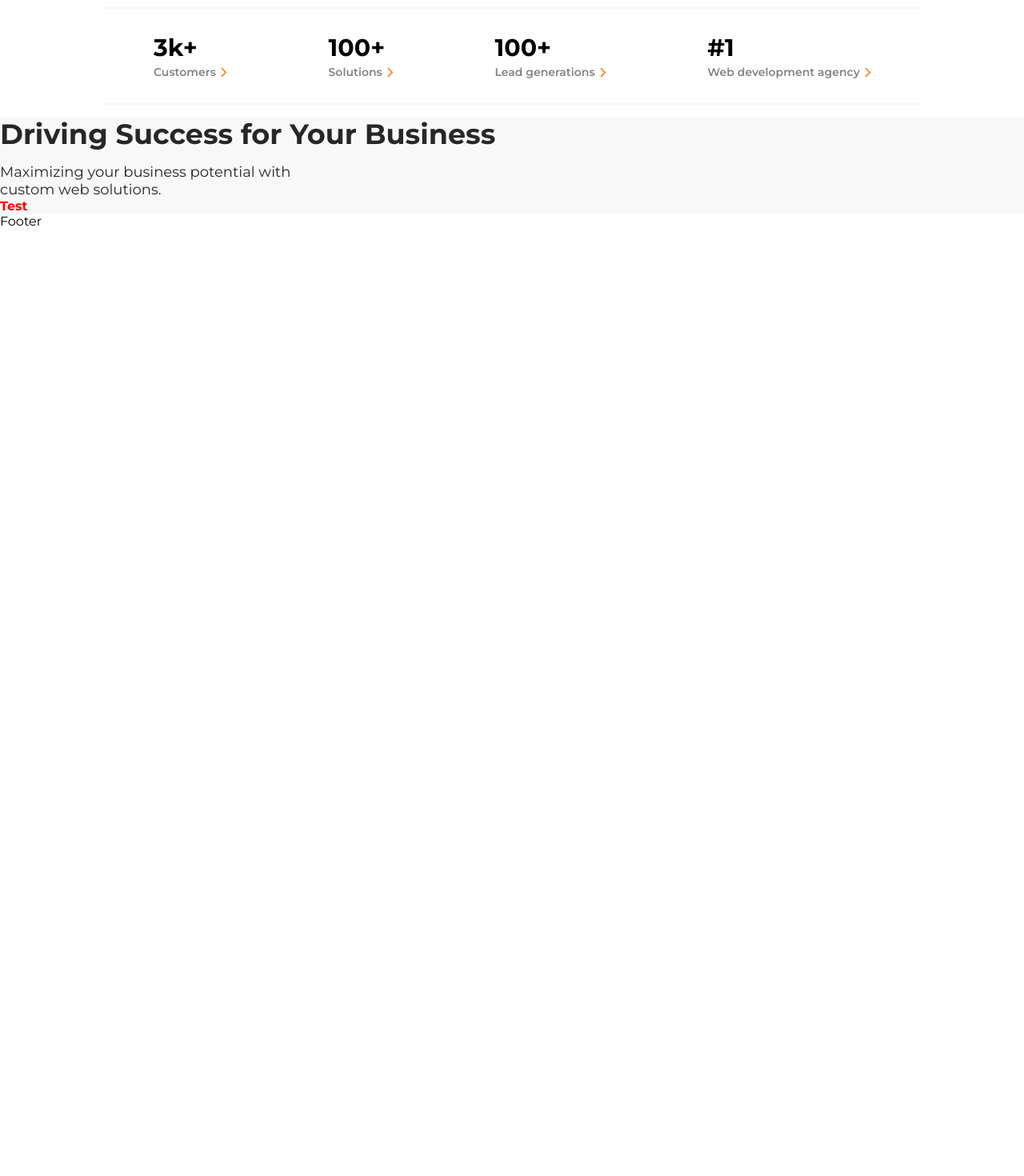
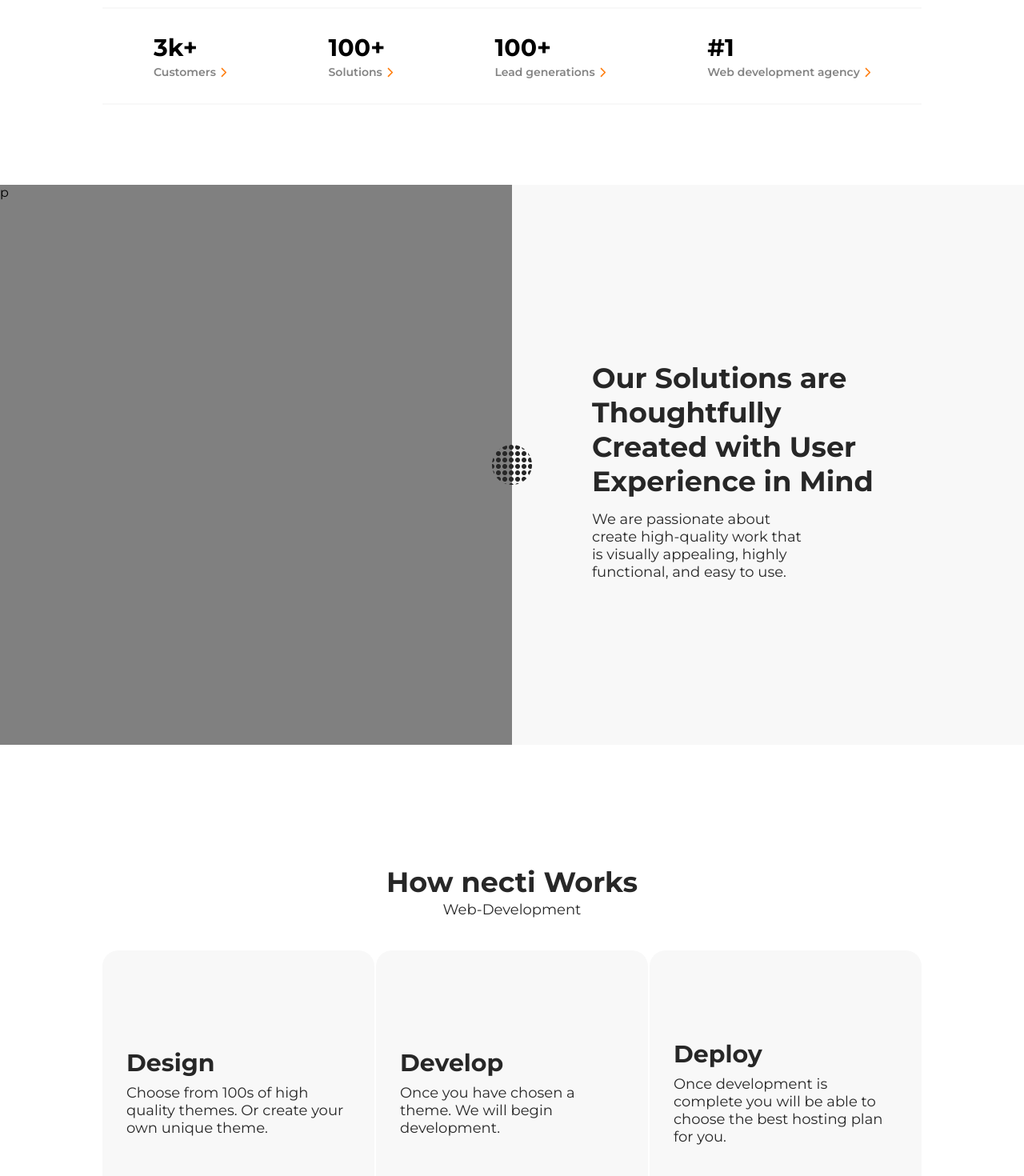
Before and after one commit to necti-inc/necti-web, a Next.js app: page / in a window 1280 px wide. Shown: the part 3292-4762 px from the top of the page at 80% size. Before the commit the page ends 3578 px from the top, so only its background shows below. Built offline with nearby package versions, Linux system fonts and the light colour scheme.

Commit message:
Recent changes to the home page based on new theme

```diff
--- a/src/app/page.jsx
+++ b/src/app/page.jsx
@@ -1,5 +1,6 @@
 import style from "./page.module.css";
 import theme from "./theme";
+import Image from "next/image";
 
 import SolutionBox from "@/components/solution-box/SolutionBox";
 import OurWork from "@/components/our-work/OurWork";
@@ -15,7 +16,9 @@
 import reactIcon from "../../public/icons/react-icon.png";
 import yelpIcon from "../../public/icons/yelp-icon.png";
 import htmlIcon from "../../public/icons/html-icon.png";
-import SuccessComp from "@/components/success-comp/SuccessComp";
+
+import test from "../../public/what-we-do-seperator.png";
+import HowItWorks from "@/components/how-it-works/HowItWorks";
 
 const solutionsImage = [
   googleIcon,
@@ -27,6 +30,18 @@
   yelpIcon,
   instagramIcon,
   facebookIcon,
+];
+
+const itemsList = [
+  [
+    "Design",
+    "Choose from 100s of high quality themes. Or create your own unique theme.",
+  ],
+  ["Develop", "Once you have chosen a theme. We will begin development. "],
+  [
+    "Deploy",
+    "Once development is complete you will be able to choose the best hosting plan for you.",
+  ],
 ];
 
 export default function Home() {
@@ -104,17 +119,32 @@
         <OurWork />
       </div>
       <BusinessBar />
-      <div style={{ backgroundColor: theme.lightGrey }}>
-        <div className={style.successContainer}>
+      <div
+        style={{ backgroundColor: theme.lightGrey }}
+        className={style.whatWeDo}
+      >
+        <div className={style.whatWeDoImage}>p</div>
+        <Image
+          className={style.whatWeDoSeperator}
+          src={test}
+          alt="Solution Image"
+        />
+        <div className={style.whatWeDoTextContainer}>
           <h2 style={{ color: theme.black }} className={style.solutionTitle}>
-            Driving Success for Your Business
+            Our Solutions are Thoughtfully Created with User Experience in Mind
           </h2>
-          <p style={{ color: theme.black }} className={style.successSubTitle}>
-            Maximizing your business potential with <br /> custom web solutions.
-          </p>
+          <div className={style.whatWeDoSubheaderContainer}>
+            <p
+              style={{ color: theme.black }}
+              className={style.solutionSubTitle}
+            >
+              We are passionate about create high-quality work that is visually
+              appealing, highly functional, and easy to use.
+            </p>
+          </div>
         </div>
-        <SuccessComp />
       </div>
+      <HowItWorks title="Web-Development" collection={itemsList} />
     </div>
   );
 }
--- a/src/app/page.module.css
+++ b/src/app/page.module.css
@@ -52,12 +52,10 @@
 .solutionTitle {
   font-size: 35px;
   font-weight: bold;
-  /* width: 40%; */
   margin-top: 15px;
 }
 
 .solutionSubTitle {
-  /* width: 30%; */
   margin-top: 15px;
   font-size: 18px;
 }
@@ -83,10 +81,48 @@
 }
 
 /* Success Section Style */
+.successRootContainer {
+  padding-left: 10%;
+  padding-right: 10%;
+}
+
 .successContainer {
+  margin-top: 100px;
+  padding-top: 125px;
 }
 
 .successSubTitle {
-  margin-top: 15px;
+  margin-top: 10px;
   font-size: 18px;
 }
+
+/* What We Do Section Style */
+.whatWeDo {
+  display: flex;
+  margin-top: 100px;
+  justify-content: center;
+  align-items: center;
+}
+
+.whatWeDoImage {
+  width: 50%;
+  background-color: grey;
+  height: 700px;
+}
+
+.whatWeDoTextContainer {
+  width: 50%;
+  padding-left: 100px;
+  padding-right: 150px;
+  height: 100%;
+}
+
+.whatWeDoSubheaderContainer {
+  width: 70%;
+}
+
+.whatWeDoSeperator {
+  width: 50px;
+  height: 50px;
+  position: absolute;
+}
--- /dev/null
+++ b/src/components/how-it-works/HowItWorks.jsx
@@ -0,0 +1,28 @@
+import React from "react";
+import style from "./howitworks.module.css";
+import theme from "../../app/theme.js";
+import HowItWorksCard from "./HowItWorksCard";
+
+function HowItWorks(props) {
+  return (
+    <div className={style.container}>
+      <div>
+        <h2 style={{ color: theme.black }} className={style.solutionTitle}>
+          How necti Works
+        </h2>
+        <p style={{ color: theme.black }} className={style.solutionSubTitle}>
+          {props.title}
+        </p>
+      </div>
+      <div className={style.howItWorksCardContainer}>
+        {props.collection.map((item, index) => (
+          <div key={index}>
+            <HowItWorksCard title={item[0]} description={item[1]} />
+          </div>
+        ))}
+      </div>
+    </div>
+  );
+}
+
+export default HowItWorks;
--- /dev/null
+++ b/src/components/how-it-works/HowItWorksCard.jsx
@@ -0,0 +1,18 @@
+import React from "react";
+import style from "./howitworks.module.css";
+import theme from "../../app/theme.js";
+
+function HowItWorksCard(props) {
+  return (
+    <div style={{backgroundColor: theme.lightGrey}} className={style.cardContainer}>
+      <h2 style={{ color: theme.black }} className={style.solutionTitleCard}>
+        {props.title}
+      </h2>
+      <p style={{ color: theme.black }} className={style.solutionSubTitleCard}>
+        {props.description}
+      </p>
+    </div>
+  );
+}
+
+export default HowItWorksCard;
--- /dev/null
+++ b/src/components/how-it-works/howitworks.module.css
@@ -0,0 +1,50 @@
+.solutionTitle {
+  font-size: 35px;
+  font-weight: bold;
+  margin-top: 15px;
+  text-align: center;
+  height: 30px;
+}
+
+.solutionSubTitle {
+  margin-top: 15px;
+  font-size: 18px;
+  text-align: center;
+}
+
+.howItWorksCardContainer {
+  display: flex;
+  justify-content: space-between;
+  margin-left: 10%;
+  margin-right: 10%;
+  margin-top: 40px;
+}
+
+.container {
+  margin-top: 150px;
+  margin-bottom: 150px;
+}
+
+/* Card Component Style */
+.cardContainer {
+  width: 340px;
+  height: 340px;
+  border-radius: 20px;
+  display: flex;
+  flex-direction: column;
+  justify-content: center;
+  padding-left: 30px;
+  padding-right: 30px;
+}
+
+.solutionTitleCard {
+  font-size: 30px;
+  font-weight: bold;
+  margin-top: 15px;
+  height: 30px;
+}
+
+.solutionSubTitleCard {
+  margin-top: 15px;
+  font-size: 18px;
+}
--- a/src/components/our-work-box/ourworkbox.module.css
+++ b/src/components/our-work-box/ourworkbox.module.css
@@ -1,8 +1,7 @@
 .container {
   height: 375px;
   width: 350px;
-  border-bottom-right-radius: 20px;
-  border-bottom-left-radius: 20px;
+  border-radius: 20px;
   border-width: 1px;
   border-style: solid;
   transition: border-color box-shadow 0.3s ease-in-out;
@@ -18,6 +17,8 @@
 .imageContainer {
   height: 300px;
   width: 100%;
+  border-top-left-radius: 20px;
+  border-top-right-radius: 20px;
   background-color: thistle;
 }
 
--- a/src/components/our-work/OurWork.jsx
+++ b/src/components/our-work/OurWork.jsx
@@ -47,7 +47,7 @@
         />
       </div>
       <div className={style.ourWorkCardsContainer}>
-        {Array.from({ length: 4 }).map((_, index) => (
+        {Array.from({ length: 6 }).map((_, index) => (
           <div key={index}>
             <OurWorkBox devType="Web Development" businessName="pictureitmobile.com" />
           </div>
--- a/src/components/our-work/ourwork.module.css
+++ b/src/components/our-work/ourwork.module.css
@@ -22,7 +22,7 @@
 .ourWorkCardsContainer {
   margin-top: 40px;
   display: grid;
-  grid-template-columns: repeat(2, 1fr);
+  grid-template-columns: repeat(3, 1fr);
   grid-gap: 70px 20px;
   place-items: center;
 }
--- a/src/components/success-comp/SuccessComp.jsx
+++ b/src/components/success-comp/SuccessComp.jsx
@@ -2,36 +2,84 @@
 
 import React, { useState } from "react";
 import style from "./successcomp.module.css";
+import theme from "../../app/theme";
 
 function SuccessComp() {
-  const [contentStyle, setContentStyle] = useState("state");
-  const [descriptionStyle, setDescriptionStyle] = useState("test");
+  const [activeState, setActiveState] = useState(0);
+  const [contentStyle, setContentStyle] = useState("header-state");
+  const [descriptionStyle, setDescriptionStyle] = useState("description-state");
 
   function buttonClick(style) {
-    setContentStyle("active-state");
-    setDescriptionStyle("active-test");
+    setContentStyle("active-header-state");
+    setDescriptionStyle("active-description-state");
 
-    if (style == "active-state") {
-      setContentStyle("state");
-      setDescriptionStyle("test");
+    if (style == "active-header-state") {
+      setContentStyle("header-state");
+      setDescriptionStyle("description-state");
     }
   }
 
+  const buttonContents = [
+    {
+      header: "Solutions",
+      description:
+        "We understand that every business is unique, and thats why we offer customized solutions tailored to your specific needs. Our team of experts will work closely with you to understand your business goals and design a solution that effectively represents your business.",
+    },
+  ];
+
   return (
-    <div>
+    <div className={style.container}>
       <div className={style.leftContainer}>
-        <div>
         <button
           onClick={() => {
             buttonClick([contentStyle]);
           }}
+          className={style.contentContainer}
+          style={{
+            borderColor:
+              contentStyle == "active-header-state"
+                ? theme.primaryColor
+                : theme.grey,
+          }}
         >
-            <h4 className={style[contentStyle]}>Test</h4>
-            <p className={style[descriptionStyle]}>
-              al;skjdf;askjdf;laskjdf;asj
+          <h4 style={{ color: theme.black }} className={style[contentStyle]}>
+            Solutions
+          </h4>
+          <p
+            style={{ color: theme.darkGrey }}
+            className={style[descriptionStyle]}
+          >
+            We understand that every business is unique, and thats why we offer
+            customized solutions tailored to your specific needs. Our team of
+            experts will work closely with you to understand your business goals
+            and design a solution that effectively represents your business
           </p>
         </button>
-        </div>
+        <button
+          onClick={() => {
+            buttonClick([contentStyle]);
+          }}
+          className={style.contentContainer}
+          style={{
+            borderColor:
+              contentStyle == "active-header-state"
+                ? theme.primaryColor
+                : theme.grey,
+          }}
+        >
+          <h4 style={{ color: theme.black }} className={style[contentStyle]}>
+            Solutions
+          </h4>
+          <p
+            style={{ color: theme.darkGrey }}
+            className={style[descriptionStyle]}
+          >
+            We understand that every business is unique, and thats why we offer
+            customized solutions tailored to your specific needs. Our team of
+            experts will work closely with you to understand your business goals
+            and design a solution that effectively represents your business
+          </p>
+        </button>
       </div>
       <div className={style.rightContainer}></div>
     </div>
--- a/src/components/success-comp/successcomp.module.css
+++ b/src/components/success-comp/successcomp.module.css
@@ -1,15 +1,41 @@
-.state {
-  color: red;
+.container {
+  margin-top: 30px;
 }
 
-.active-state {
-  color: blue;
+.contentContainer {
+  width: 30%;
+  border-left-style: solid;
+  border-left-width: 3px;
 }
 
-.test {
+.leftContainer {
+  display: flex;
+  flex-direction: column;
+}
+
+.header-state {
+  text-align: left;
+  font-size: 26px;
+  padding-left: 20px;
+  padding-top: 10px;
+  padding-bottom: 10px;
+}
+
+.active-header-state {
+  text-align: left;
+  font-size: 26px;
+  padding-left: 20px;
+  padding-top: 10px;
+}
+
+.description-state {
   display: none;
 }
 
-.active-test {
+.active-description-state {
   display: revert;
+  text-align: left;
+  padding-top: 10px;
+  padding-left: 20px;
+  padding-bottom: 10px;
 }
```
Also changed, not shown: src/components/testimonial-comp/TestimonialComp.jsx (added, +8 -0 lines), public/what-we-do-seperator.png (added), src/components/testimonial-comp/testimonialcomp.module.css (added). Lines whose indentation alone changed are shown as unchanged.
